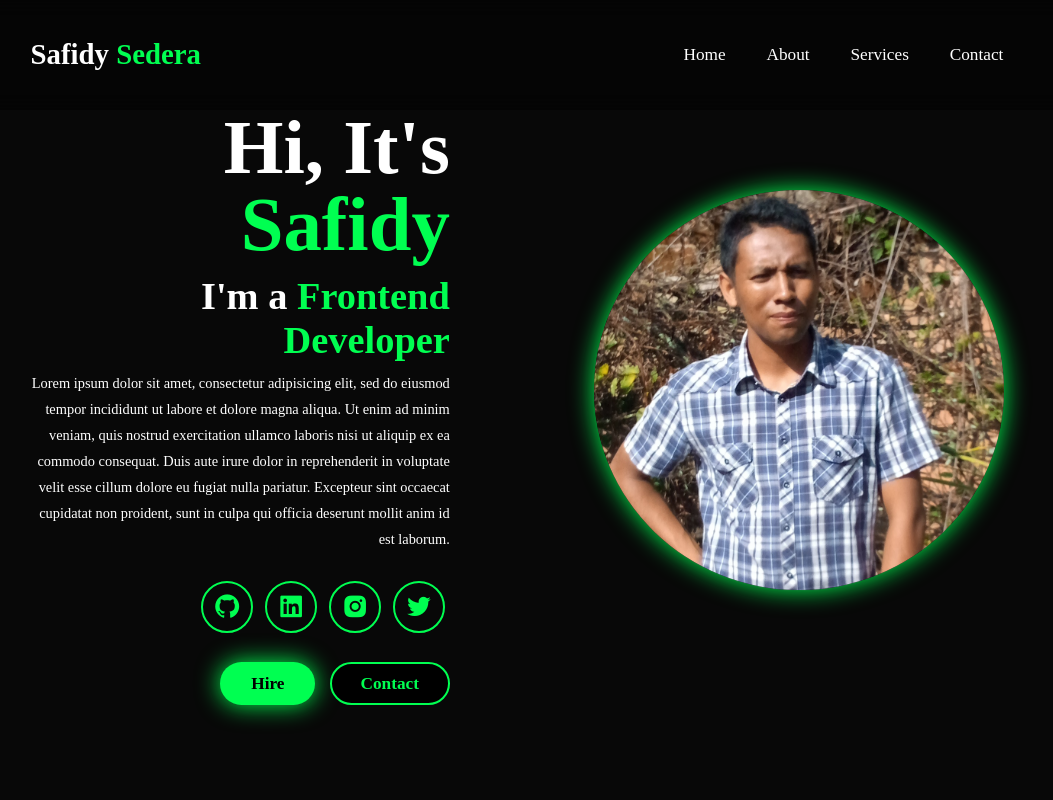
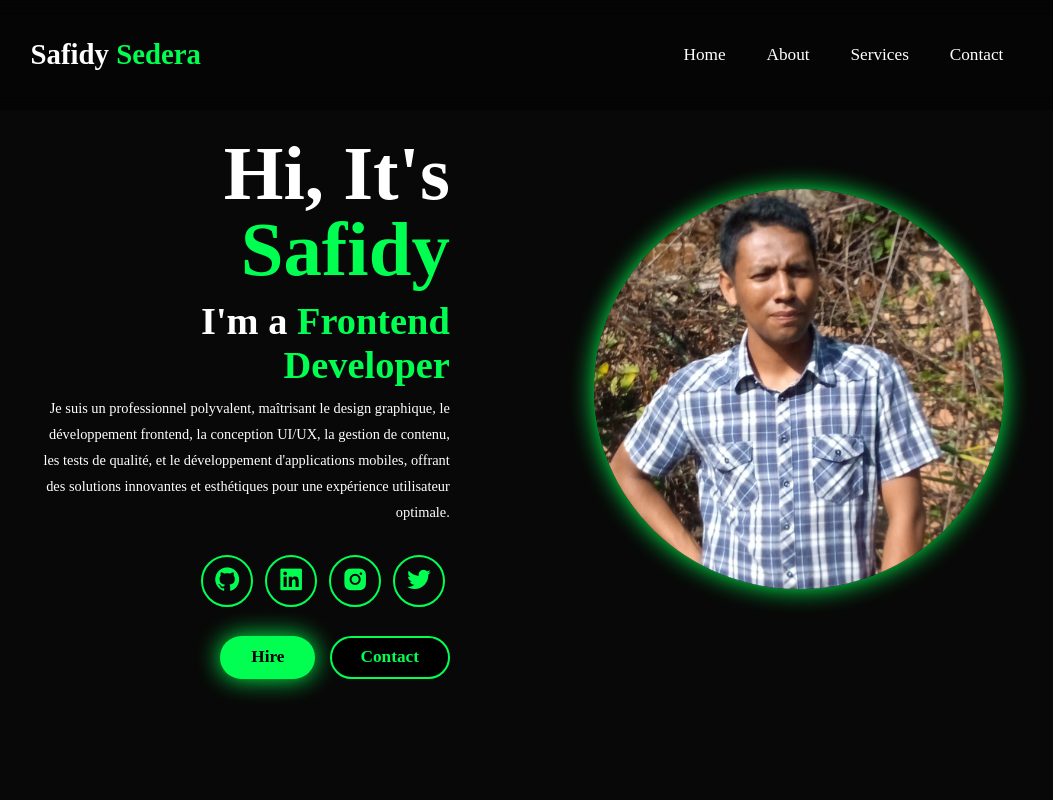
Before and after one commit to safidysedera/site, a plain HTML site: page index.html in a window 1280 px wide. Shown: the top 800 px of the page, without its empty margins (123-1176 px from the left). Drawn offline with nearby package versions, Linux system fonts and the light colour scheme.

Commit message:
Update index.html

```diff
--- a/index.html
+++ b/index.html
@@ -27,12 +27,7 @@
 	<div class="home-content">
 		<h1>Hi, It's <span>Safidy</span></h1>
 		<h3>I'm a <span>Frontend Developer</span></h3>
-		<p>Lorem ipsum dolor sit amet, consectetur adipisicing elit, sed do eiusmod
-		tempor incididunt ut labore et dolore magna aliqua. Ut enim ad minim veniam,
-		quis nostrud exercitation ullamco laboris nisi ut aliquip ex ea commodo
-		consequat. Duis aute irure dolor in reprehenderit in voluptate velit esse
-		cillum dolore eu fugiat nulla pariatur. Excepteur sint occaecat cupidatat non
-		proident, sunt in culpa qui officia deserunt mollit anim id est laborum.</p>
+		<p>Je suis un professionnel polyvalent, maîtrisant le design graphique, le développement frontend, la conception UI/UX, la gestion de contenu, les tests de qualité, et le développement d'applications mobiles, offrant des solutions innovantes et esthétiques pour une expérience utilisateur optimale.</p>
 
 		<div class="social-icons">
 			<a href="#"><i class="bx bxl-github"></i></a>
```
